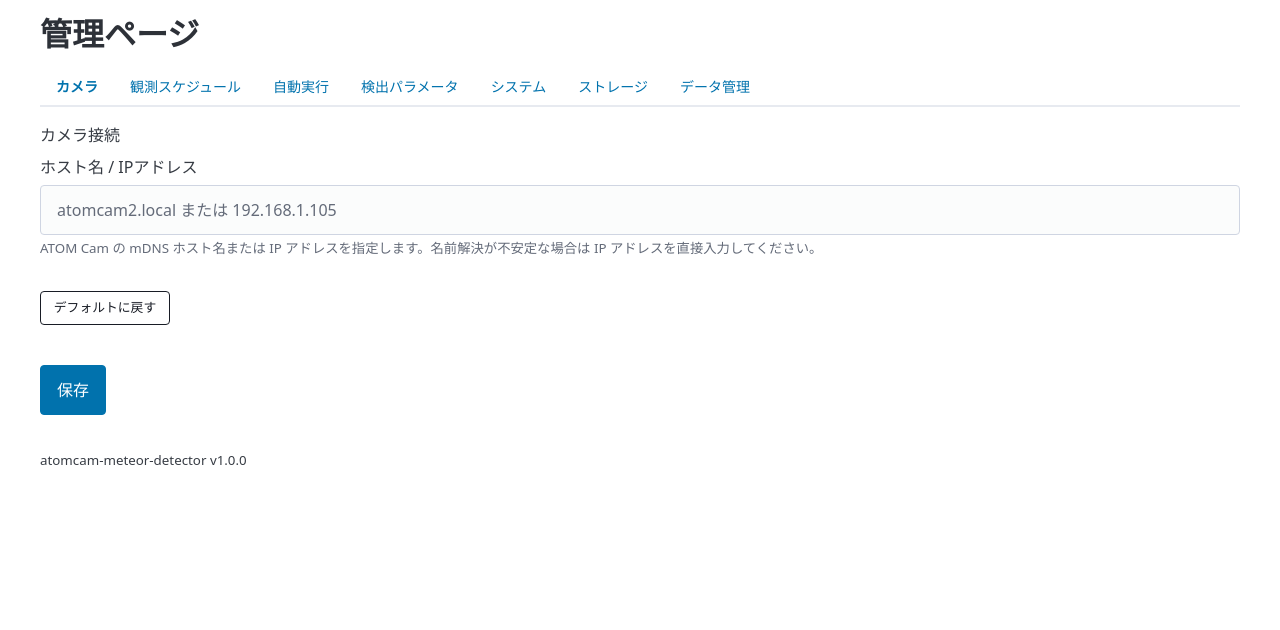
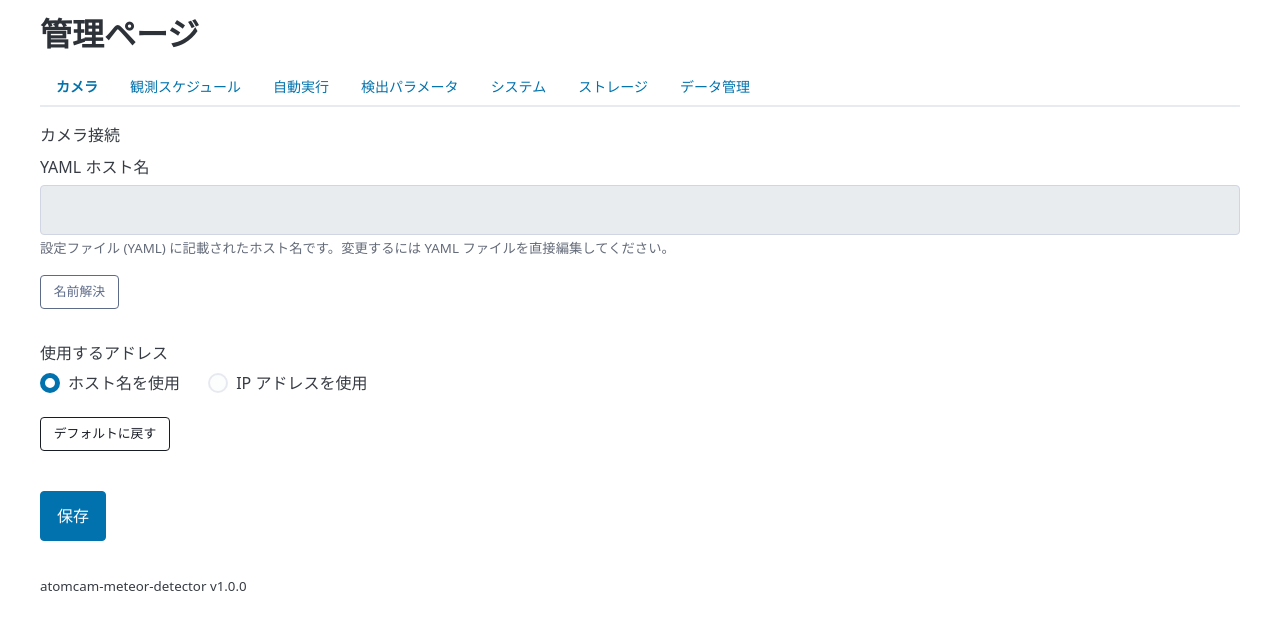
Before and after one commit to ysmr3104/atomcam-meteor-detector, a Python web app: template atomcam_meteor/web/templates/admin.html in a window 1280 px wide. Shown: the part 96-726 px from the top of the page. Run offline with Jinja, Linux system fonts and the light colour scheme; the template is opened without the code that fills it, so the values that code supplies are empty; some libraries are stand-ins or nearby versions.

Commit message:
feat: カメラホスト名の名前解決 + 選択 UI を追加
YAML に定義されたホスト名を IP アドレスに名前解決し、
ラジオボタンでどちらを使うか選択できるようにした。

- schedule_resolver: yaml_host フィールドを API レスポンスに追加
- routes: POST /api/settings/camera/resolve エンドポイント追加
- admin.html: 名前解決ボタン・ラジオボタン選択 UI
- test_web: 名前解決 API の成功・失敗テスト追加

Co-Authored-By: Claude Opus 4.6 <noreply@anthropic.com>

```diff
--- a/atomcam_meteor/services/schedule_resolver.py
+++ b/atomcam_meteor/services/schedule_resolver.py
@@ -305,4 +305,5 @@ def get_current_camera_settings(
     db_settings = settings.get_all() if settings else {}
     return {
         "host": db_settings.get("camera.host", yaml_camera.host),
+        "yaml_host": yaml_camera.host,
     }
--- a/atomcam_meteor/web/templates/admin.html
+++ b/atomcam_meteor/web/templates/admin.html
@@ -36,9 +36,28 @@
 <form id="cameraSettingsForm" onsubmit="return false;">
     <fieldset>
         <legend>カメラ接続</legend>
-        <label for="cameraHost">ホスト名 / IPアドレス</label>
-        <input type="text" id="cameraHost" name="host" placeholder="atomcam2.local または 192.168.1.105">
-        <small>ATOM Cam の mDNS ホスト名または IP アドレスを指定します。名前解決が不安定な場合は IP アドレスを直接入力してください。</small>
+        <label>YAML ホスト名</label>
+        <input type="text" id="cameraYamlHost" readonly style="background:var(--pico-form-element-disabled-background-color, #e9ecef); cursor:default;">
+        <small>設定ファイル (YAML) に記載されたホスト名です。変更するには YAML ファイルを直接編集してください。</small>
+
+        <div style="margin-top:1rem;">
+            <button type="button" id="resolveHostBtn" class="secondary outline" onclick="resolveHostname()" style="width:auto; font-size:0.8rem; padding:0.4rem 0.8rem;">名前解決</button>
+            <span id="resolveResult" style="margin-left:0.5rem; font-size:0.875rem;"></span>
+        </div>
+
+        <div style="margin-top:1rem;">
+            <label>使用するアドレス</label>
+            <label style="display:inline-flex; align-items:center; gap:0.5rem; margin-right:1.5rem; cursor:pointer;">
+                <input type="radio" name="cameraHostChoice" id="cameraChoiceHostname" value="hostname" checked onchange="updateCameraHostChoice()" style="margin:0;">
+                ホスト名を使用
+            </label>
+            <label style="display:inline-flex; align-items:center; gap:0.5rem; cursor:pointer;">
+                <input type="radio" name="cameraHostChoice" id="cameraChoiceIp" value="ip" disabled onchange="updateCameraHostChoice()" style="margin:0;">
+                IP アドレスを使用 <span id="cameraIpLabel"></span>
+            </label>
+        </div>
+        <input type="hidden" id="cameraHost" name="host">
+        <input type="hidden" id="cameraResolvedIp">
     </fieldset>
     <button type="button" class="outline contrast" onclick="resetSettings('camera')" style="width:auto; font-size:0.8rem; padding:0.4rem 0.8rem;">デフォルトに戻す</button>
 </form>
@@ -485,7 +504,65 @@ function populateSystemFields(sys) {
 }
 
 function populateCameraFields(cam) {
-    document.getElementById('cameraHost').value = cam.host || '';
+    var yamlHost = cam.yaml_host || '';
+    var currentHost = cam.host || yamlHost;
+    document.getElementById('cameraYamlHost').value = yamlHost;
+    document.getElementById('cameraHost').value = currentHost;
+
+    // IP 形式かどうか判定（簡易: 数字とドットのみ）
+    var isIp = /^\d{1,3}(\.\d{1,3}){3}$/.test(currentHost);
+    if (isIp && currentHost !== yamlHost) {
+        // 既に IP が保存されている場合、IP ラジオを有効化して選択
+        document.getElementById('cameraResolvedIp').value = currentHost;
+        document.getElementById('cameraChoiceIp').disabled = false;
+        document.getElementById('cameraChoiceIp').checked = true;
+        document.getElementById('cameraChoiceHostname').checked = false;
+        document.getElementById('cameraIpLabel').textContent = '(' + currentHost + ')';
+    } else {
+        document.getElementById('cameraChoiceHostname').checked = true;
+        document.getElementById('cameraChoiceIp').checked = false;
+    }
+}
+
+function resolveHostname() {
+    var btn = document.getElementById('resolveHostBtn');
+    var resultSpan = document.getElementById('resolveResult');
+    btn.disabled = true;
+    btn.setAttribute('aria-busy', 'true');
+    btn.textContent = '解決中...';
+    resultSpan.textContent = '';
+
+    fetch('/api/settings/camera/resolve', { method: 'POST' })
+        .then(function(r) {
+            if (!r.ok) return r.json().then(function(e) { throw new Error(e.detail || '名前解決失敗'); });
+            return r.json();
+        })
+        .then(function(data) {
+            var ip = data.ip_address;
+            document.getElementById('cameraResolvedIp').value = ip;
+            document.getElementById('cameraChoiceIp').disabled = false;
+            document.getElementById('cameraIpLabel').textContent = '(' + ip + ')';
+            resultSpan.textContent = data.hostname + ' → ' + ip;
+            showToast('名前解決成功: ' + ip, 'success');
+        })
+        .catch(function(err) {
+            resultSpan.textContent = '';
+            showToast('名前解決に失敗しました: ' + err.message, 'error');
+        })
+        .finally(function() {
+            btn.disabled = false;
+            btn.setAttribute('aria-busy', 'false');
+            btn.textContent = '名前解決';
+        });
+}
+
+function updateCameraHostChoice() {
+    var choice = document.querySelector('input[name="cameraHostChoice"]:checked').value;
+    if (choice === 'ip') {
+        document.getElementById('cameraHost').value = document.getElementById('cameraResolvedIp').value;
+    } else {
+        document.getElementById('cameraHost').value = document.getElementById('cameraYamlHost').value;
+    }
 }
 
 /* -- 保存 -- */
```
Also changed, not shown: atomcam_meteor/web/routes.py (+18 -0 lines), tests/test_web.py (+29 -0 lines).
